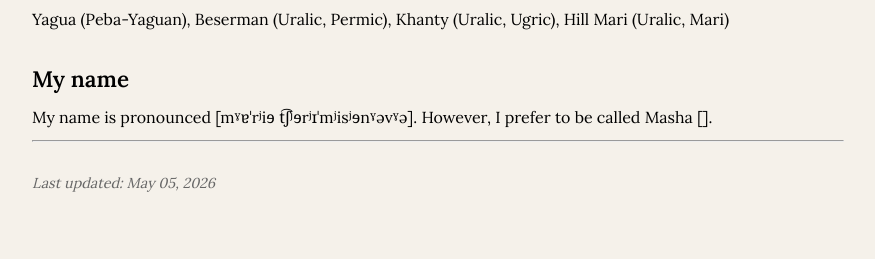
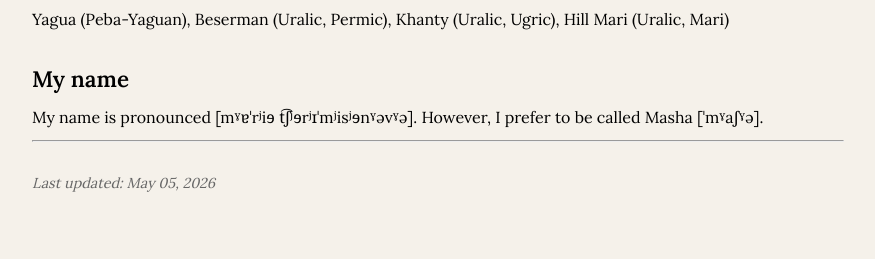
Before and after one commit to mashache/mashache.github.io, a Jekyll site: the page built from index.md, in a window 1280 px wide. Shown: the part 814-1073 px from the top of the page, without its empty margins (202-1077 px from the left). Built offline with Jekyll 4.4.1, drawn with Linux system fonts in a browser that asks for light colours.

Commit message:
Update index.md

```diff
--- a/index.md
+++ b/index.md
@@ -26,7 +26,7 @@ permalink: /
 Yagua (Peba-Yaguan), Beserman (Uralic, Permic), Khanty (Uralic, Ugric), Hill Mari (Uralic, Mari)
 
 <h2>My name</h2>
-My name is pronounced [mˠɐˈrʲiɘ t͡ʃʲɘrʲɪˈmʲisʲɘnˠəvˠə]. However, I prefer to be called Masha [].
+My name is pronounced <span class="ipa">[mˠɐˈrʲiɘ t͡ʃʲɘrʲɪˈmʲisʲɘnˠəvˠə]</span>. However, I prefer to be called Masha <span class="ipa">[ˈmˠaʃˠə]</span>.
 
 <hr>
 <footer style="margin:2rem 0; color:#666; font-size:0.9rem;">
```
